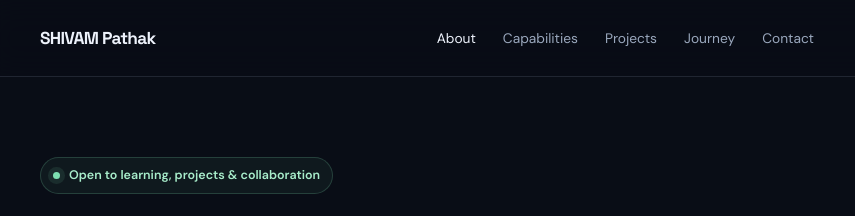
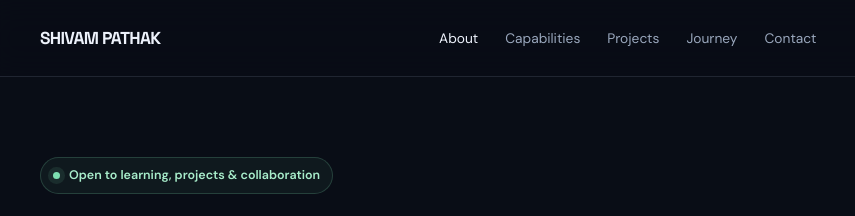
Before and after one commit to spathak00321-ui/Portfolio-, a plain HTML site: page index.html in a window 1280 px wide. Shown: the top 216 px of the page, 20-875 px from the left. Drawn offline with Linux system fonts and the light colour scheme.

Commit message:
Change brand name from 'Pathak' to 'PATHAK'

```diff
--- a/index.html
+++ b/index.html
@@ -252,7 +252,7 @@
   <a class="skip-link" href="#main">Skip to content</a>
   <header class="site-header">
     <div class="container nav-wrap">
-      <a class="brand" href="#home" aria-label="Shivam Pathak home">SHIVAM<span> </span></span>Pathak</a>
+      <a class="brand" href="#home" aria-label="Shivam Pathak home">SHIVAM<span> </span></span>PATHAK</a>
       <nav class="nav-links" id="primary-nav" aria-label="Primary navigation">
         <a href="#about">About</a><a href="#capabilities">Capabilities</a><a href="#projects">Projects</a><a href="#journey">Journey</a><a href="#contact">Contact</a>
       </nav>
```
